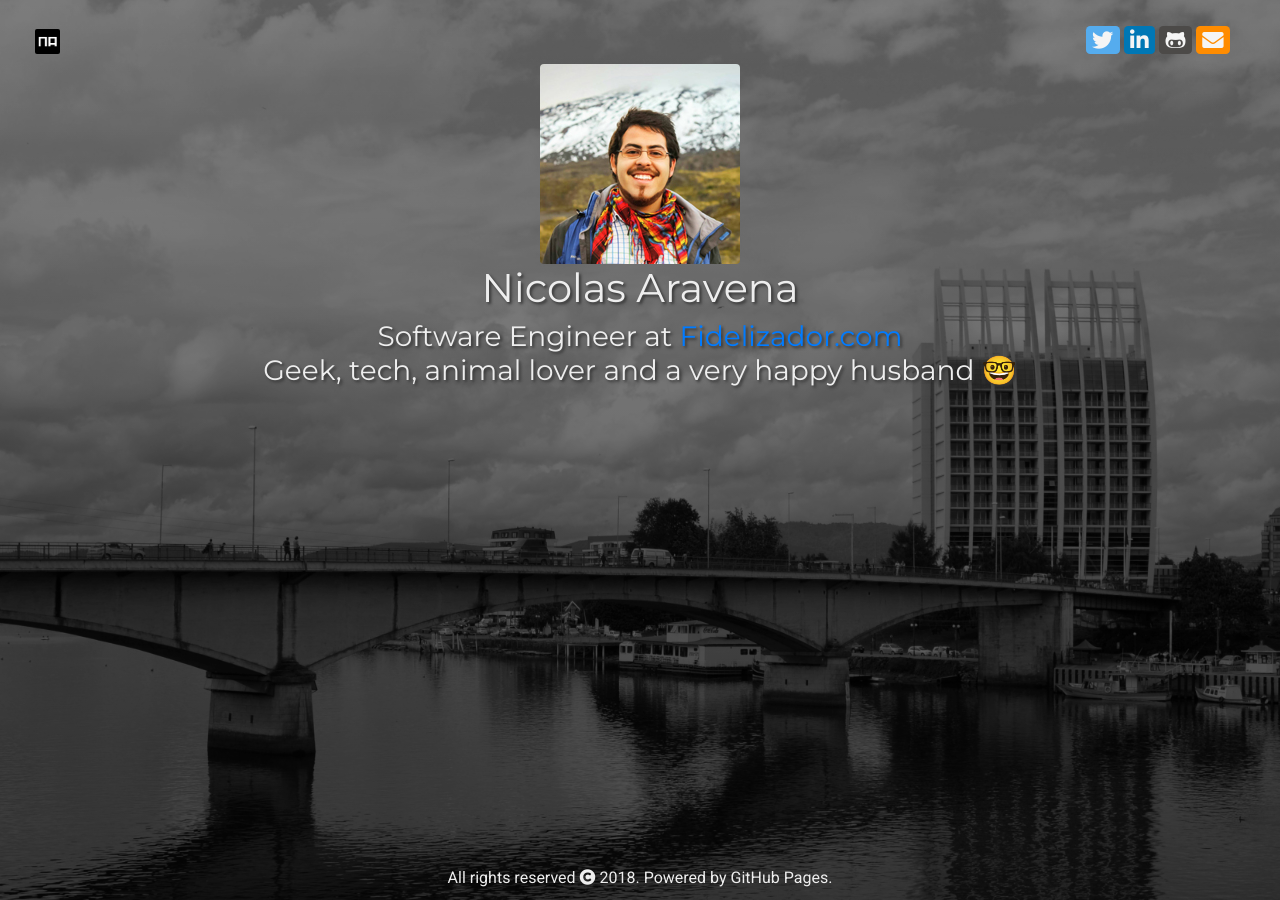
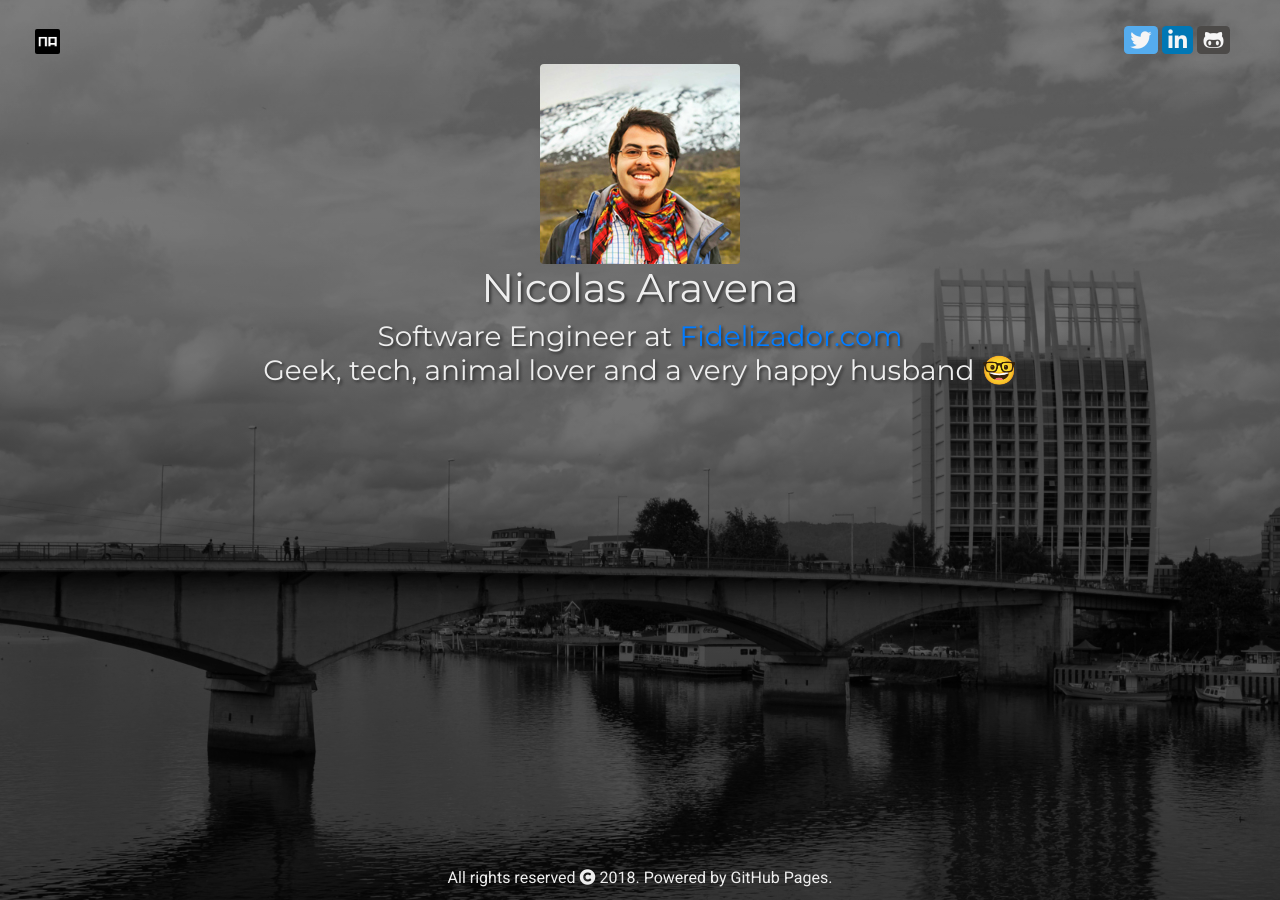
Before and after one commit to nicoaravena/nicoaravena.github.io, a Jekyll site: the page built from index.html, in a window 1280 px wide. Built offline with Jekyll 4.4.1, drawn with Linux system fonts in a browser that asks for light colours; nearby versions of some CDN libraries; the list of posts is cut into pages by our own code.

Commit message:
Remove contact email, doesn't exist anymore

```diff
--- a/_includes/sidebar.html
+++ b/_includes/sidebar.html
@@ -17,9 +17,6 @@
           <a class="socicon" href="//github.com/Dalanth" data-toggle="tooltip" data-placement="bottom" title="Fork me!">
             <i class="fab fa-github-alt fa-lg"></i>
           </a>
-          <a class="socicon" href="mailto:nico@nicoaravena.me" data-toggle="tooltip" data-placement="bottom" title="Email me!">
-            <i class="fa fa-envelope fa-lg"></i>
-          </a>
         </div>
       </div>
     </div>
```
